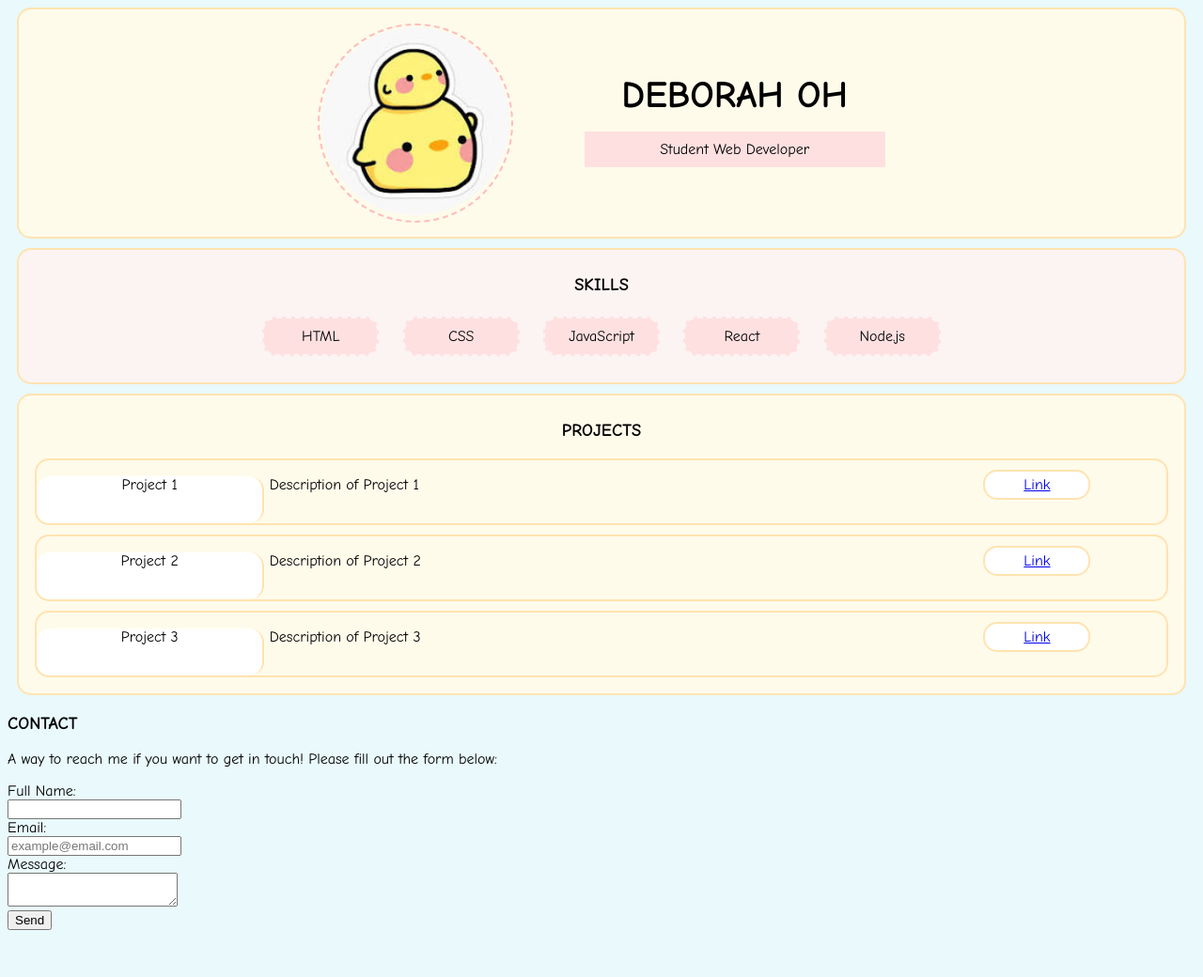
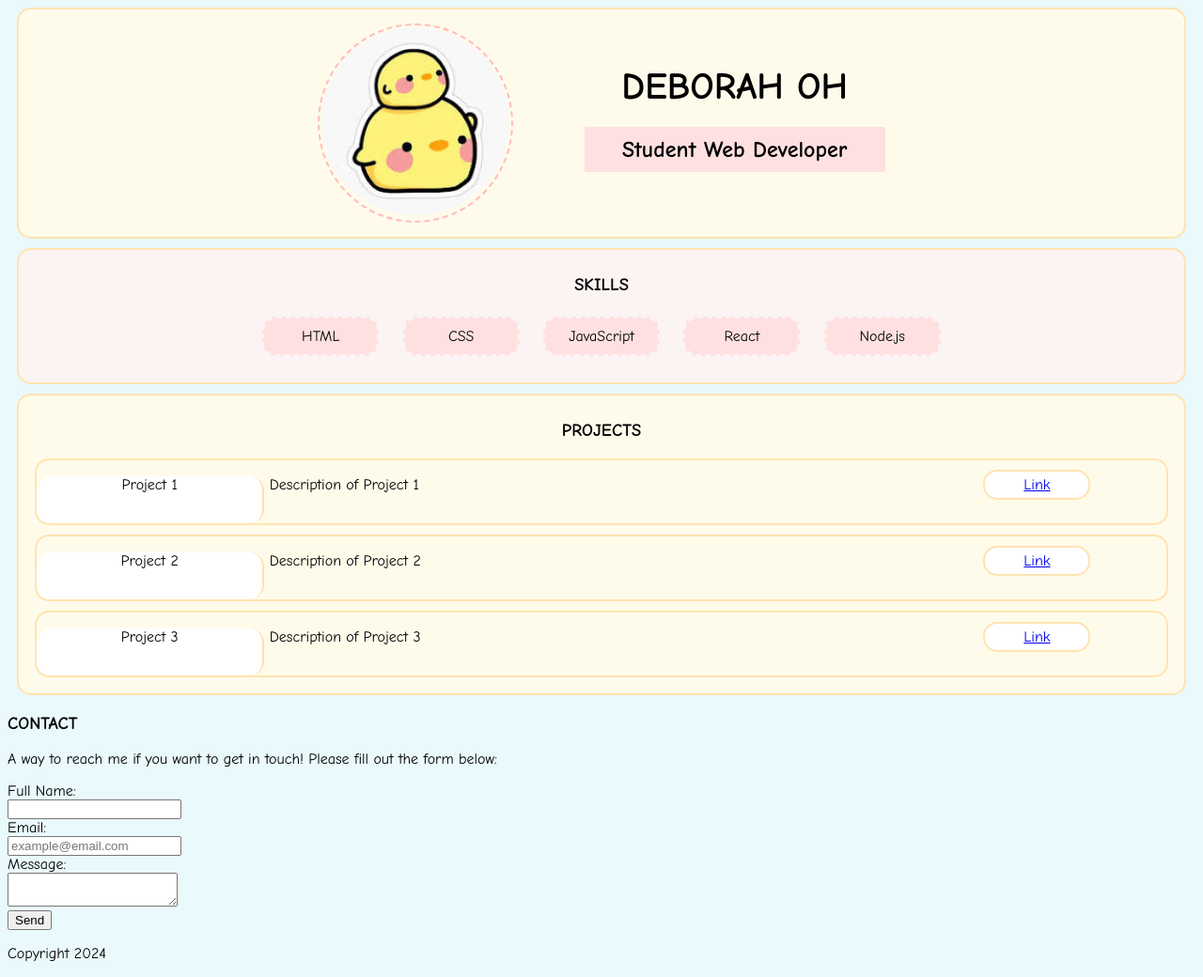
Before and after one commit to dbrho7173/web-ux-lab, a plain HTML site: page index.html in a window 1280 px wide. Shown: the part 64-1104 px from the top of the page at 94% size. Before the commit the page ends 1062 px from the top, so only its background shows below. Drawn offline with Linux system fonts and the light colour scheme.

Commit message:
Accessibilities fixed

```diff
--- a/index.html
+++ b/index.html
@@ -3,6 +3,7 @@
 <head>
     <meta charset="UTF-8">
     <meta name="viewport" content="width=device-width, initial-scale=1.0">
+    <meta name="description" content="A portfolio website showcasing my web development projects and skills.">
     <title>Web UX Lab</title>
     <link rel="stylesheet" href="style.css">
 </head>
@@ -16,6 +17,7 @@
         </ul>
     </nav>
 
+    <main></main>
         <section id="introduction">
             <article id="pfp">
                 <img src="images.jpg" alt="pfp placeholder" width="200px" height="200px">
@@ -24,9 +26,9 @@
                 <h1 id="name">
                     DEBORAH OH
                 </h1>
-            <p id="role">
+                <h2 id="role">
                     Student Web Developer
-            </p>
+                </h2>
             </article>
         </section>
         <section id="skills">
@@ -78,5 +80,9 @@
                 <input type="submit" value="Send">
             </form>
         </section>
+    </main>
 </body>
+<footer>
+    <p>Copyright 2024</p>
+</footer>
 </html>
```
Lines whose indentation alone changed are shown as unchanged.
